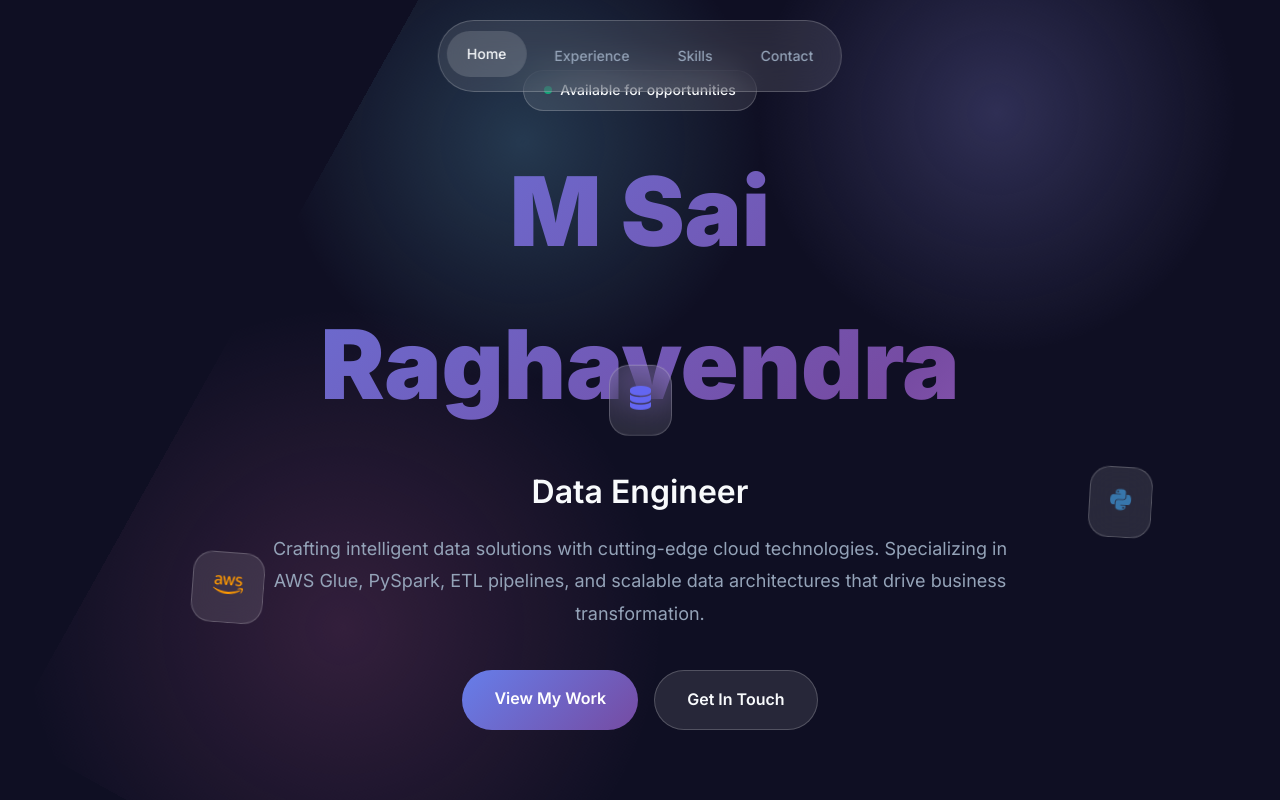
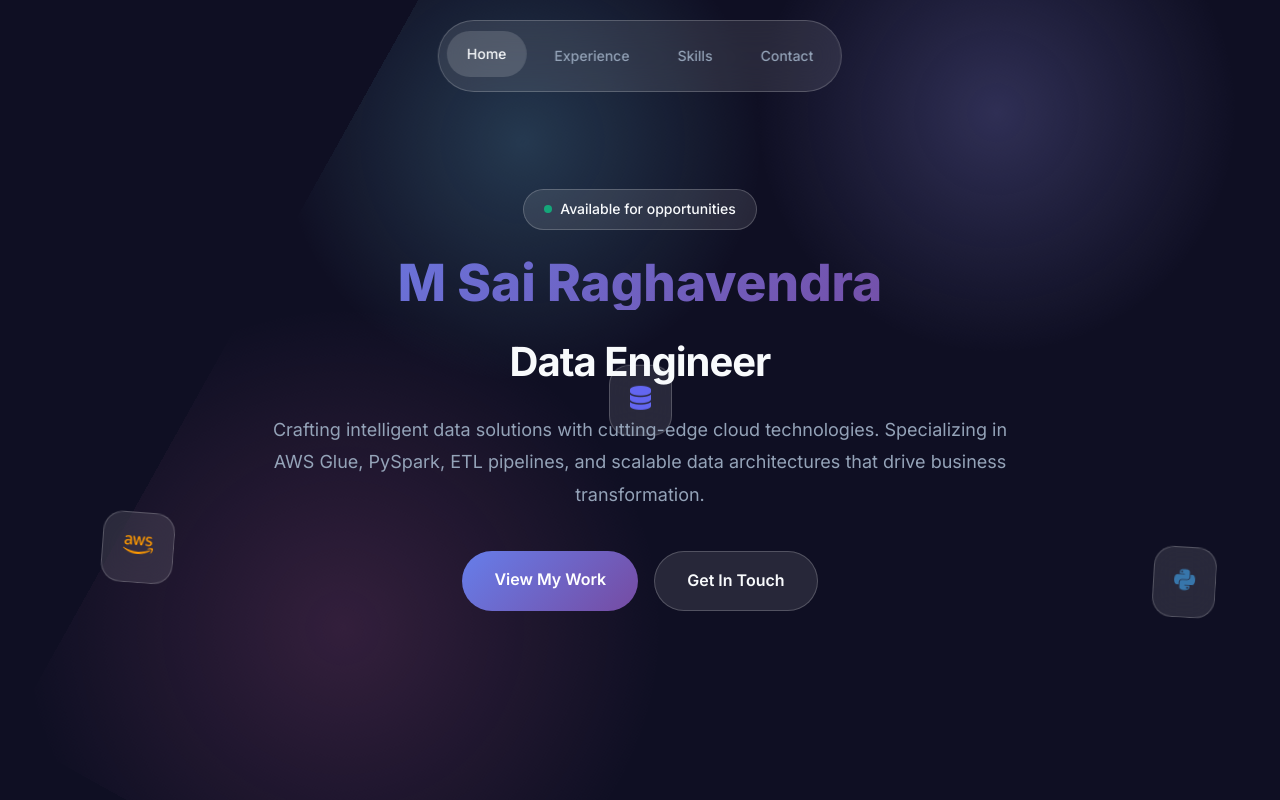
Before and after one commit to Raghava800/demo, a plain HTML site: page index.html in a window 1280 px wide. Shown: the top 800 px of the page. Drawn offline with Linux system fonts and the light colour scheme.

Commit message:
added new feel

```diff
--- a/index.html
+++ b/index.html
@@ -165,15 +165,16 @@
         }
 
         .hero-title {
-            font-size: clamp(3rem, 8vw, 6rem);
-            font-weight: 900;
-            margin-bottom: 24px;
+            font-size: clamp(2rem, 5vw, 3.2rem);
+            font-weight: 800;
+            margin-bottom: 20px;
             background: linear-gradient(135deg, #667eea 0%, #764ba2 50%, #f093fb 100%);
             background-size: 200% 200%;
             -webkit-background-clip: text;
             -webkit-text-fill-color: transparent;
             background-clip: text;
             animation: gradientShift 3s ease-in-out infinite, fadeInUp 0.8s ease-out 0.4s both;
+            line-height: 1.1;
         }
 
         @keyframes gradientShift {
@@ -182,11 +183,12 @@
         }
 
         .hero-subtitle {
-            font-size: clamp(1.2rem, 3vw, 2rem);
-            font-weight: 600;
-            margin-bottom: 16px;
+            font-size: clamp(1.5rem, 4vw, 2.5rem);
+            font-weight: 700;
+            margin-bottom: 20px;
             color: var(--text-light);
             animation: fadeInUp 0.8s ease-out 0.6s both;
+            letter-spacing: -0.025em;
         }
 
         .hero-description {
@@ -258,23 +260,25 @@
             border-radius: 20px;
             padding: 20px;
             animation: floatAnimation 6s ease-in-out infinite;
+            z-index: -1;
+            pointer-events: none;
         }
 
         .floating-card:nth-child(1) {
-            top: 20%;
-            left: 10%;
+            top: 15%;
+            left: 5%;
             animation-delay: 0s;
         }
 
         .floating-card:nth-child(2) {
-            top: 60%;
-            right: 10%;
+            top: 70%;
+            right: 5%;
             animation-delay: 2s;
         }
 
         .floating-card:nth-child(3) {
-            bottom: 20%;
-            left: 15%;
+            bottom: 25%;
+            left: 8%;
             animation-delay: 4s;
         }
 
```
